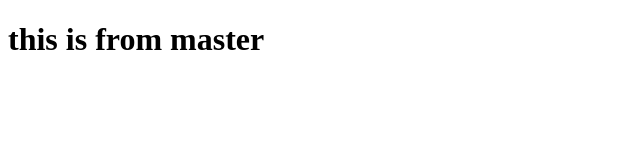
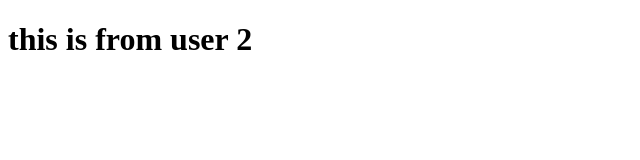
Before and after one commit to jeel2410/git_practice, a plain HTML site: page index.html in a window 1280 px wide. Shown: the full height of the page, 0-640 px from the left. Drawn offline with Linux system fonts and the light colour scheme.

Commit message:
changed by user2

```diff
--- a/index.html
+++ b/index.html
@@ -7,6 +7,6 @@
     <title>Document</title>
 </head>
 <body>
-   <h1>this is from master </h1>
+   <h1>this is from user 2 </h1>
 </body>
 </html>
```
